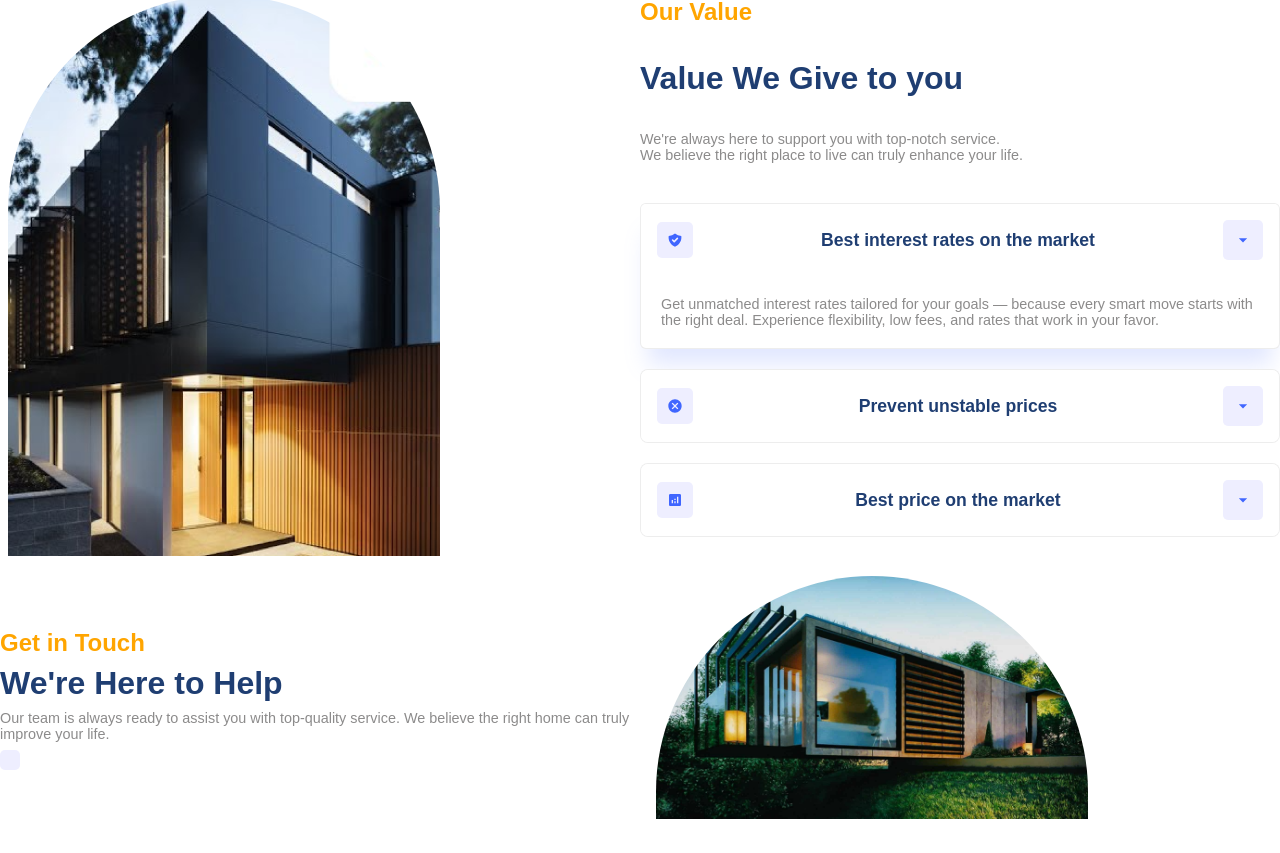
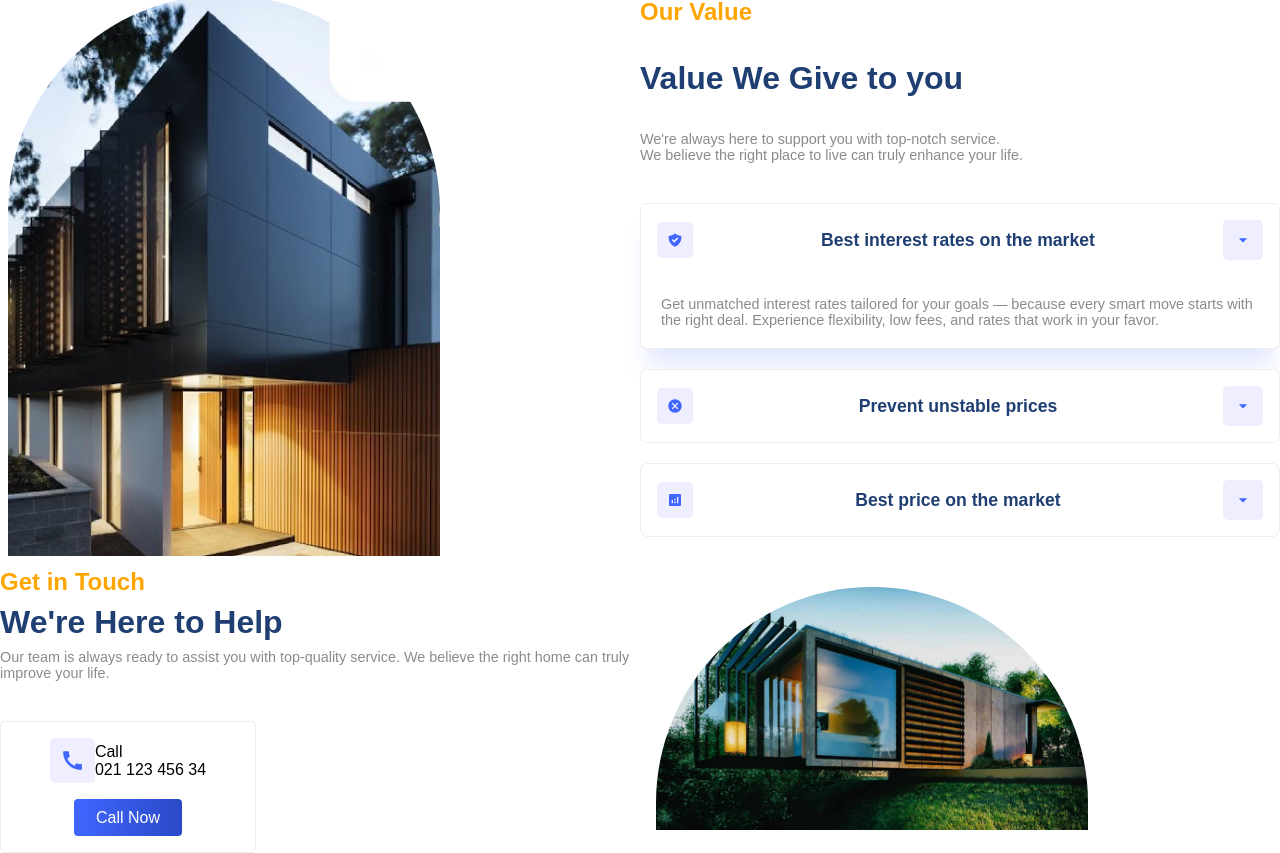
Before and after one commit to Anshul123B/Real-Estate-Website, a React (Vite) app in the folder Real-Estate-Website/: page / in a window 1280 px wide. Shown: the part 1338-2191 px from the top of the page. Before the commit the page ends 2169 px from the top, so only its background shows below. Built offline with nearby package versions, Linux system fonts and the light colour scheme.

Commit message:
contact section updated

```diff
--- a/Real-Estate-Website/src/components/Contact/Contact.jsx
+++ b/Real-Estate-Website/src/components/Contact/Contact.jsx
@@ -1,5 +1,8 @@
 import React from 'react'
 import './contact.css'
+import { MdCall } from 'react-icons/md'
+import {BsFillChatDotFill} from 'react-icons/bs'
+import {HiChatBubbleBottomCenter} from 'react-icons/hi2'
 
 const Contact = () => {
   return (
@@ -19,9 +22,14 @@ const Contact = () => {
                         <div className="flexColCenter mode">
                             <div className="flexStart">
                                 <div className="flexCenter icon">
-
+                                    <MdCall size={25}/>
+                                </div>
+                                <div className="flexColStart detail">
+                                    <span>Call</span>
+                                    <span>021 123 456 34</span>
                                 </div>
                             </div>
+                            <div className="flexCenter button">Call Now</div>
                         </div>
                     </div>
                 </div>
--- a/Real-Estate-Website/src/components/Contact/contact.css
+++ b/Real-Estate-Website/src/components/Contact/contact.css
@@ -10,3 +10,25 @@
 .c-left{
     gap: 0.5rem;
 }
+.contactModes{
+    margin-top: 2rem;
+    gap: 1rem;
+}
+.containerModes.row{
+    gap: 1.5rem;
+}
+.mode{
+    width: 16rem;
+    padding: 1rem;
+    border: 0.8px solid rgba(128, 128, 128, 0.143);
+    border-radius: 5px;
+    gap: 1rem;
+    transition: all 300ms ease-in;
+}
+.mode.button{
+    width: 100%;
+    background: var(--lightBlue);
+    color: var(--blue);
+    font-size: 0.9rem;
+    font-weight: 600;
+}
```
